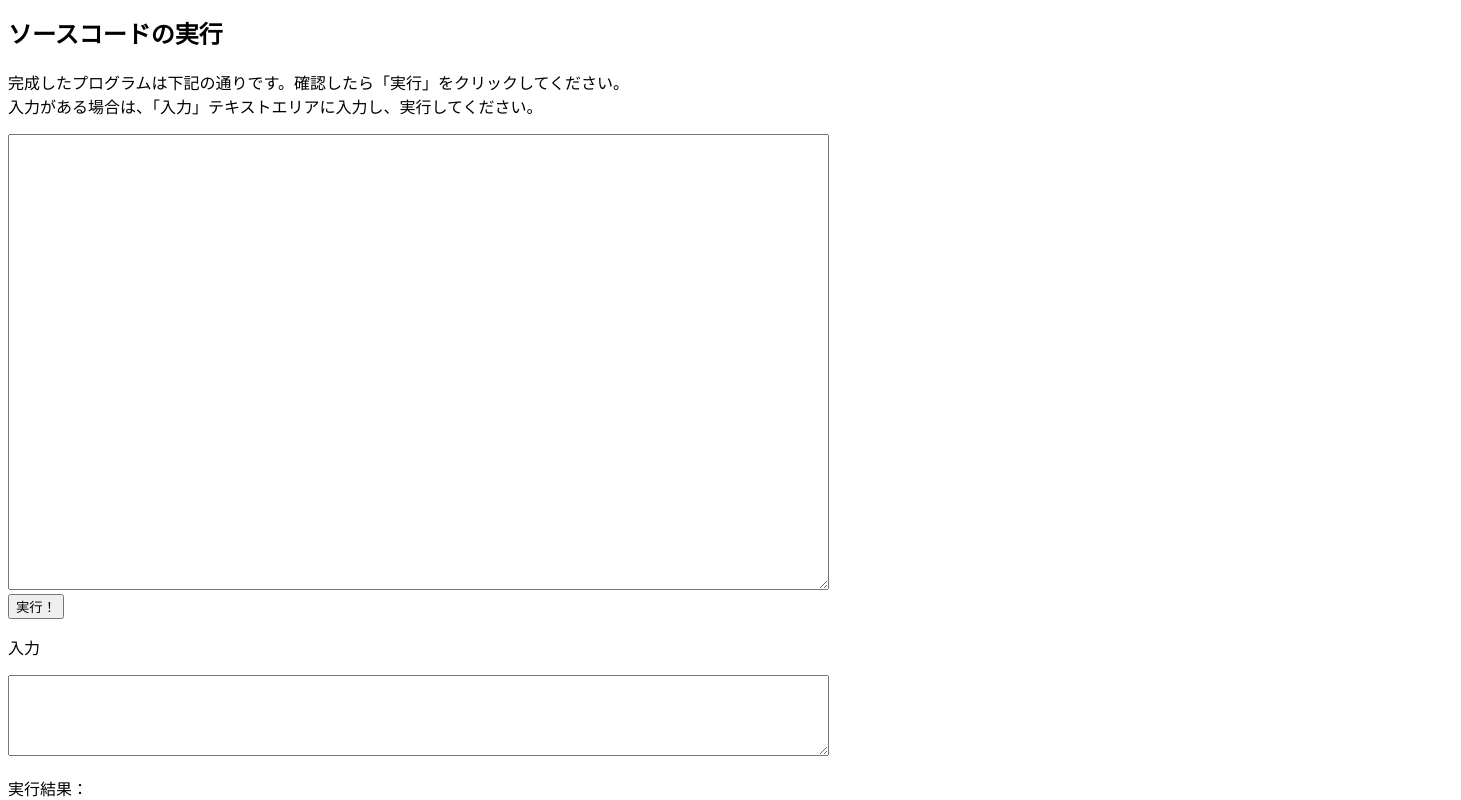
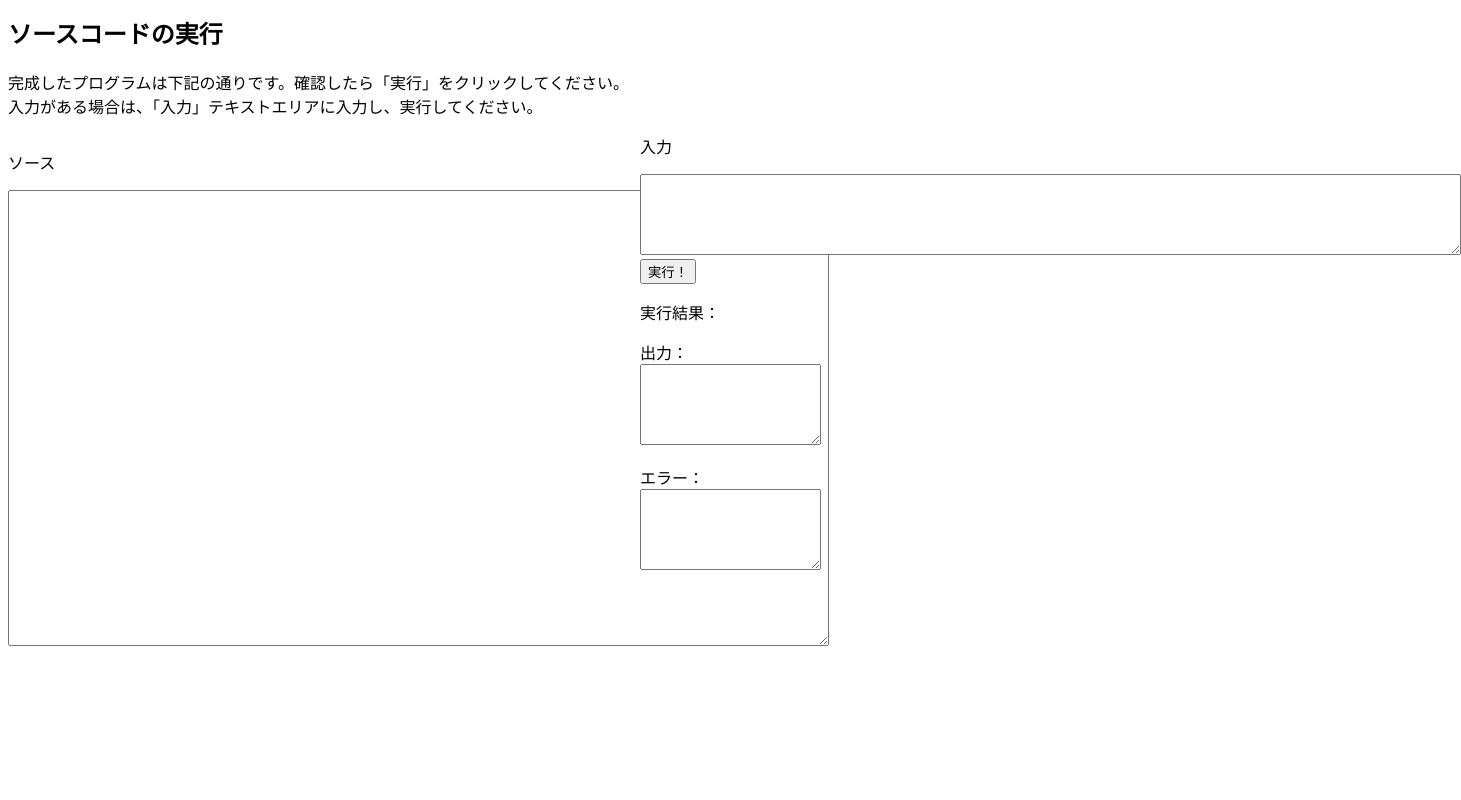
Before and after one commit to KHashimoto3/PLS_FRONT, a Vue app in the folder teikei_proto/: page / in a window 1280 px wide. Shown: the part 1080-1880 px from the top of the page, 1461 px wide, since content can reach past the window. After the commit the page ends 1730 px from the top, so only its background shows below. Built offline with nearby package versions, Linux system fonts and the light colour scheme.

Commit message:
CodeRunを段組にした。

```diff
--- a/teikei_proto/src/components/CodeRun.vue
+++ b/teikei_proto/src/components/CodeRun.vue
@@ -5,14 +5,26 @@
       完成したプログラムは下記の通りです。確認したら「実行」をクリックしてください。<br />
       入力がある場合は、「入力」テキストエリアに入力し、実行してください。
     </p>
-    <textarea cols="100" rows="30" v-model="code"> </textarea><br />
-    <button @click="run">実行！</button>
-    <p>入力</p>
-    <textarea cols="100" rows="5" v-model="input"> </textarea><br />
+    <div class="source">
+      <p>ソース</p>
+      <textarea cols="100" rows="30" v-model="code"> </textarea><br />
+    </div>
+    <div class="input_output">
+      <p>入力</p>
+      <textarea cols="100" rows="5" v-model="input"> </textarea><br />
 
-    <p>実行結果：</p>
-    <p>出力：<br />{{ output_txt }}</p>
-    <p>エラー：<br />{{ err_txt }}</p>
+      <button @click="run">実行！</button>
+      <p>実行結果：</p>
+      <p>
+        出力：<br />
+        <textarea class="100" rows="5" v-model="output_txt"></textarea><br />
+      </p>
+
+      <p>
+        エラー：<br />
+        <textarea class="100" rows="5" v-model="err_txt"></textarea><br />
+      </p>
+    </div>
   </div>
 </template>
 
@@ -93,3 +105,16 @@ export default {
   },
 };
 </script>
+
+<style>
+div.source {
+  width: 50%;
+  height: auto;
+  float: left;
+}
+div.input_output {
+  width: 50%;
+  height: auto;
+  margin-left: 50%;
+}
+</style>
```
